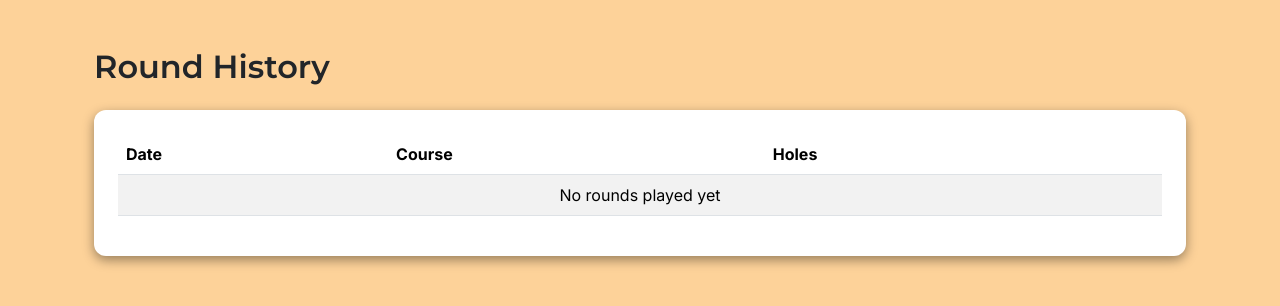
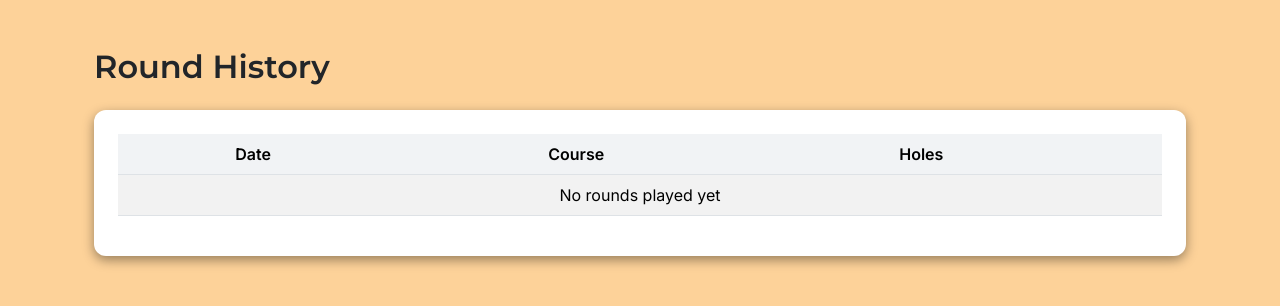
Before and after one commit to N-Smillie/golf-tracker-project, a Django app: page /rounds/history/ in a window 1280 px wide. Shown: the part 56-362 px from the top of the page. Run offline with Django 4.2, Linux system fonts and the light colour scheme; the visitor is signed in with stand-in values (Sample User, id 1); data that the repository does not hold is empty.

Commit message:
styled all tables to be consistent and fixed score input sizing and alignment

```diff
--- a/courses/templates/courses/course_detail.html
+++ b/courses/templates/courses/course_detail.html
@@ -23,7 +23,7 @@
 
             <div class="table-responsive">
 
-                <table class="table table-bordered text-center align-middle">
+                <table class="table scorecard-table table-bordered text-center align-middle">
 
                     <thead>
                         <tr>
--- a/rounds/templates/rounds/round_detail.html
+++ b/rounds/templates/rounds/round_detail.html
@@ -12,7 +12,7 @@
             {% csrf_token %}
 
             <div class="table-responsive">
-                <table class="table table-striped table-bordered align-middle">
+                <table class="table scorecard-table table-striped table-bordered align-middle">
                     <thead>
                         <tr>
                             <th>Hole</th>
@@ -35,7 +35,7 @@
                                     name="hole_{{ hole.id }}"
                                     min="1"
                                     value="{{ hole.score }}"
-                                    class="form-control"
+                                    class="form-control score-input"
                                 >
                             </td>
 
--- a/rounds/templates/rounds/round_history.html
+++ b/rounds/templates/rounds/round_history.html
@@ -9,7 +9,7 @@
         <div class="card-body">
 
             <div class="table-responsive">
-                <table class="table table-striped align-middle">
+                <table class="table scorecard-table table-striped align-middle">
 
                     <thead>
                         <tr>
--- a/static/css/style.css
+++ b/static/css/style.css
@@ -61,6 +61,23 @@ a {
 }
 
 /* Tables */
+.table.scorecard-table th {
+    background-color: #f1f3f5;
+    text-align: center;
+    font-weight: 600;
+}
+
+.table.scorecard-table td {
+    text-align: center;
+    vertical-align: middle;
+}
+
+.score-input {
+    width: 60px;
+    margin: 0 auto;
+    text-align: center;
+    padding: 4px;
+}
 
 /* Buttons */
 .btn.btn-primary {
```
